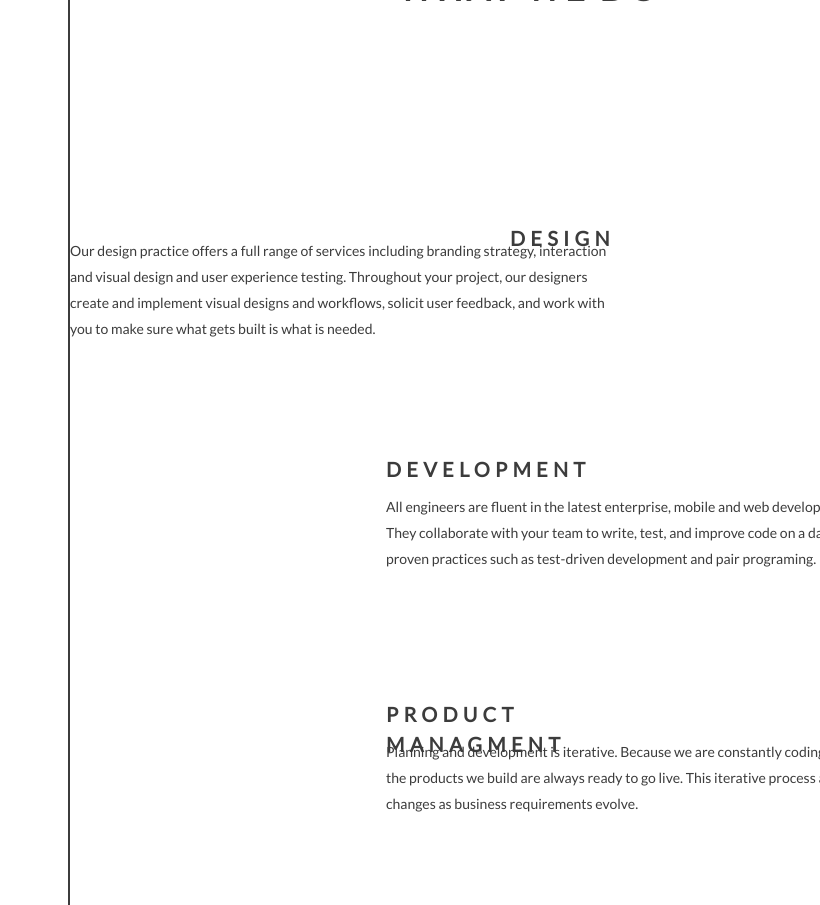
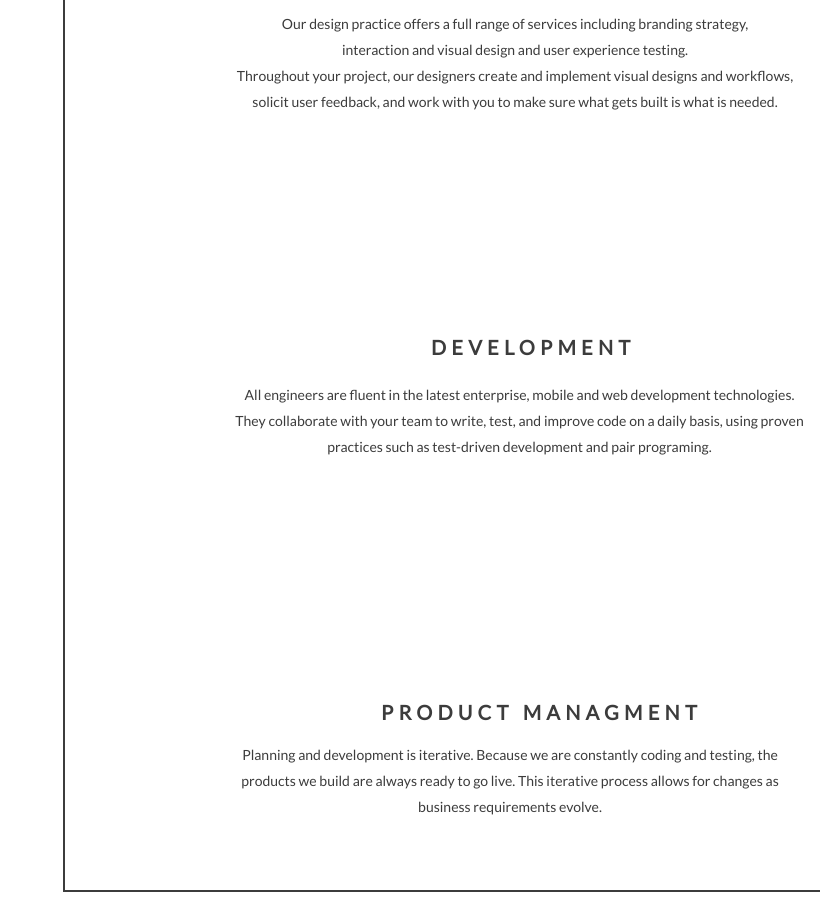
Before and after one commit to trallala9/zadanie-7.7, a plain HTML site: page index.html in a window 1280 px wide. Shown: the part 2540-3445 px from the top of the page, without its empty margins (460-1280 px from the left). Drawn offline with nearby package versions, Linux system fonts and the light colour scheme.

Commit message:
Add proper positions for elements in css and remove div from about us section

```diff
--- a/index.html
+++ b/index.html
@@ -47,20 +47,21 @@
         </div>
     </div>
 
-    <div class="container-fluid col-lg-12 part3">
+    <div class="container part3">
         <div class="messageCopy5">
             <div class="whatWeDo">what we do</div>
             <div class="shape2"></div>
             <div class="design">design</div>
-            <div class="someText40">Our design practice offers a full range of services including branding strategy, interaction and visual design and user experience testing. Throughout your project, our designers create and implement visual designs and workflows, solicit user feedback, and work with you to make sure what gets built is what is needed.</div>
+            <div class="someText40">Our design practice offers a full range of services including branding strategy,<br> interaction and visual design and user experience testing.<br> Throughout your project, our designers create and implement visual designs and workflows,<br> solicit user feedback, and work with you to make sure what gets built is what is needed.</div>
             <div class="shape3"></div>
             <div class="development">development</div>
-            <div class="someText5">All engineers are fluent in the latest enterprise, mobile and web development technologies. They collaborate with your team to write, test, and improve code on a daily basis, using proven practices such as test-driven development and pair programing.</div>
+            <div class="someText5">All engineers are fluent in the latest enterprise, mobile and web development technologies.<br> They collaborate with your team to write, test, and improve code on a daily basis, using proven<br> practices such as test-driven development and pair programing.</div>
             <div class="shape4"></div>
             <div class="productManagment">product managment</div>
-            <div class="someText6">Planning and development is iterative. Because we are constantly coding and testing, the products we build are always ready to go live. This iterative process allows for changes as business requirements evolve. </div>
+            <div class="someText6">Planning and development is iterative. Because we are constantly coding and testing, the<br> products we build are always ready to go live. This iterative process allows for changes as<br> business requirements evolve. </div>
         </div>
     </div>
+
     <div class="container-fluid part2 col-lg-12">
 
         <div class="row">
--- a/style.css
+++ b/style.css
@@ -99,7 +99,7 @@ body {
     height: 37px;
 
     margin-top: 948px;
-    margin-left: 970px;
+    margin-left: 918px;
     position: absolute;
     z-index: 2;
     background-image: url(images/shape-1.png);
@@ -113,7 +113,7 @@ body {
     border: 2px solid #3c3c3c;
     position: absolute;
     margin-top: 146px;
-    margin-left: 125px;
+    margin-left: 508px;
     text-align: center
 }
 
@@ -210,7 +210,7 @@ body {
     border: 2px solid #ffffff;
 
     position: absolute;
-    margin-left: 500px;
+    margin-left: 508px;
     margin-top: 140px;
 
 }
@@ -270,8 +270,8 @@ body {
     opacity: 100%;
     position: inside;
     position: absolute;
-    margin-left: 513px;
-    margin-top: 370px;
+    margin-left: 118px;
+    margin-top: 100px;
 
 }
 
@@ -291,7 +291,7 @@ body {
     /* Text style for "what we do" */
     letter-spacing: 4.1px;
     margin-left: 280px;
-    margin-top: -20px;
+    margin-top: -25px;
     background-color: #FFFFFF;
     text-indent: 3rem;
 }
@@ -302,20 +302,23 @@ body {
     height: 83px;
     background-image: url(images/shape-2.png);
     background-color: #FFFFFF;
-    margin-left: 450px;
+    margin-left: 430px;
     margin-top: 150px;
 
 }
 
 .someText40 {
     /* Style for "Our design" */
-    width: 541px;
+    width: 560px;
     height: 90px;
     color: #3c3c3c;
     font-family: Lato;
     font-size: 14px;
     font-weight: 300;
     line-height: 25.89px;
+    margin-top: 30px;
+    margin-left: 170px;
+    text-align: center;
 }
 
 .design {
@@ -329,8 +332,8 @@ body {
     text-transform: uppercase;
     /* Text style for "DESIGN" */
     letter-spacing: 5.26px;
-    margin-left: 440px;
-    margin-top: 2px;
+    margin-left: 420px;
+    margin-top: 20px;
 
 }
 
@@ -340,8 +343,8 @@ body {
     width: 79px;
     height: 76px;
     background-image: url(images/shape-3.png);
-    margin-left: 316px;
-    margin-top: 25px;
+    margin-left: 430px;
+    margin-top: 130px;
 }
 
 .development {
@@ -355,21 +358,22 @@ body {
     text-transform: uppercase;
     /* Text style for "Developmen" */
     letter-spacing: 5.26px;
-    margin-left: 316px;
+    margin-left: 366px;
     margin-top: 25px;
 }
 
 .someText5 {
     /* Style for "All engine" */
-    width: 551px;
+    width: 569px;
     height: 64px;
     color: #3c3c3c;
     font-family: Lato;
     font-size: 14px;
     font-weight: 300;
     line-height: 25.89px;
-    margin-left: 316px;
-    margin-top: 25px;
+    margin-left: 170px;
+    margin-top: 35px;
+    text-align: center;
 }
 
 .shape4 {
@@ -377,13 +381,13 @@ body {
     width: 80px;
     height: 91px;
     background-image: url(images/shape-4.png);
-    margin-left: 316px;
-    margin-top: 25px;
+    margin-left: 430px;
+    margin-top: 130px;
 }
 
 .productManagment {
     /* Style for "Product Ma" */
-    width: 297px;
+    width: 350px;
     height: 15px;
     color: #3c3c3c;
     font-family: Lato;
@@ -393,25 +397,26 @@ body {
     /* Text style for "Product Ma" */
     letter-spacing: 5.26px;
     margin-left: 316px;
-    margin-top: 25px;
+    margin-top: 30px;
 }
 
 .someText6 {
     /* Style for "Planning a" */
-    width: 522px;
+    width: 550px;
     height: 63px;
     color: #3c3c3c;
     font-family: Lato;
     font-size: 14px;
     font-weight: 300;
     line-height: 25.89px;
-    margin-left: 316px;
-    margin-top: 25px;
+    margin-left: 170px;
+    margin-top: 30px;
+    text-align: center;
 }
 
 .part2 {
 
-    margin-top: 1800px;
+    margin-top: 1400px;
     position: absolute;
     background-size: cover;
 
@@ -422,8 +427,9 @@ body {
     background-image: url(images/layer5.png);
     background-size: cover;
     height: 237px;
-    border-right: 15px solid white;
-    border-bottom: 15px solid white;
+    border-right: 5px solid white;
+    border-bottom: 5px solid white;
+
 }
 
 
@@ -431,6 +437,8 @@ body {
     background-image: url(images/layer6.png);
     height: 237px;
     background-size: cover;
+    border-bottom: 5px solid white;
+    border-left: 5px solid white;
     border-right: 5px solid white;
 }
 
@@ -438,7 +446,8 @@ body {
     background-image: url(images/layer7.png);
     height: 237px;
     background-size: cover;
-    border: 5px solid white;
+    border-bottom: 5px solid white;
+    border-left: 5px solid white;
 }
 
 
@@ -446,7 +455,8 @@ body {
     background-image: url(images/layer8.png);
     height: 237px;
     background-size: cover;
-    border: 5px solid white;
+    border-right: 5px solid white;
+    border-top: 5px solid white;
 }
 
 
@@ -454,15 +464,19 @@ body {
     background-image: url(images/layer9.png);
     background-size: cover;
     height: 237px;
+    border-right: 5px solid white;
+    border-top: 5px solid white;
+    border-left: 5px solid white;
+}
 
 
 
-}
 
 .picSix {
     background-image: url(images/layer10.png);
     background-size: cover;
     height: 237px;
-    border: 5px solid white;
+    border-left: 5px solid white;
+    border-top: 5px solid white;
 
 }
```
